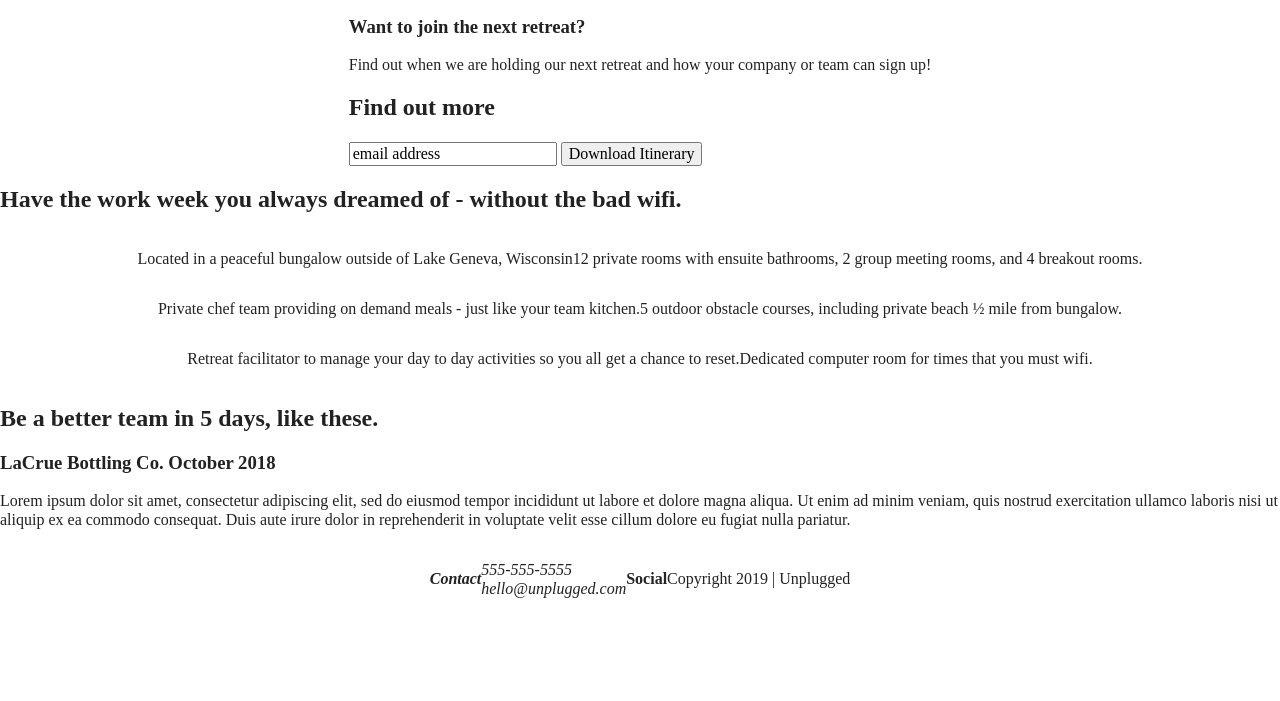
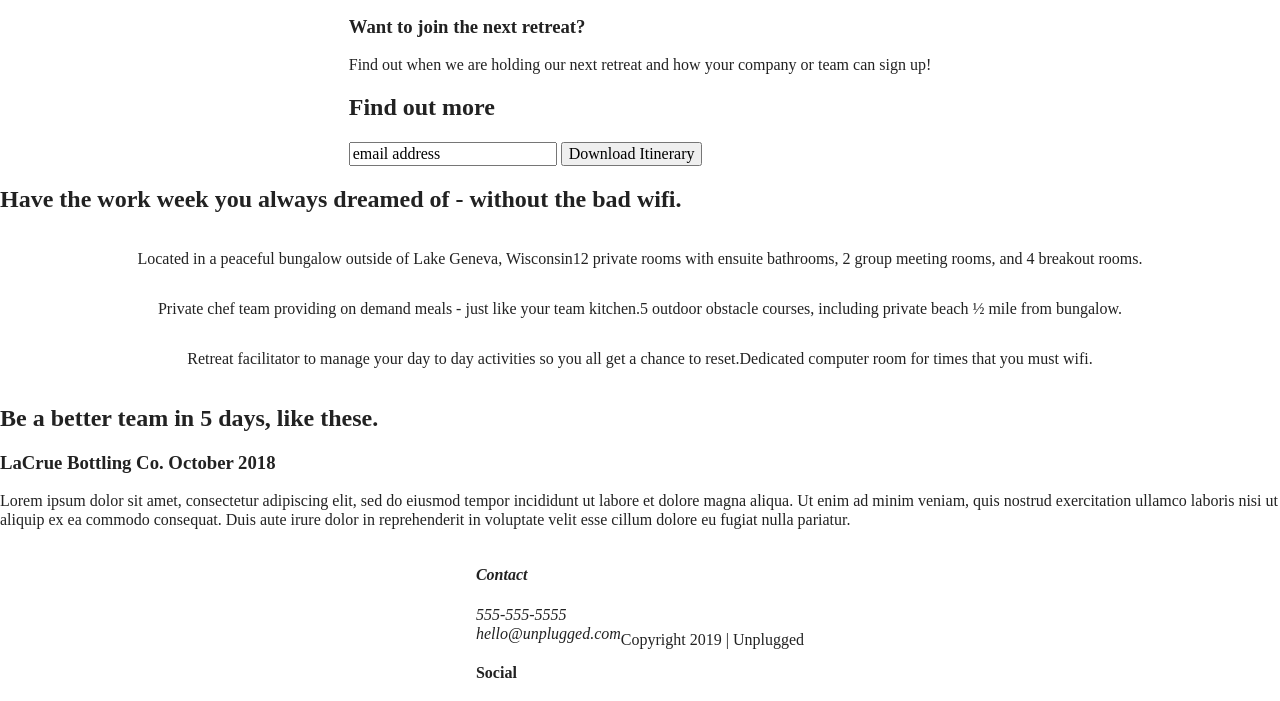
Before and after one commit to marylizvision/unplugged-retreat-206-project, a website built with Parcel: page html5-boilerplate_v8.0.0/index.html in a window 1280 px wide. Shown: the part 133-834 px from the top of the page. Before the commit the page ends 800 px from the top, so only its background shows below. Built offline with nearby package versions, Linux system fonts and the light colour scheme.

Commit message:
Checked code against answer

```diff
--- a/html5-boilerplate_v8.0.0/css/main.css
+++ b/html5-boilerplate_v8.0.0/css/main.css
@@ -99,12 +99,6 @@ textarea {
 
   /* Header styles */
 
-  header {
-      align-items: center;
-      display: flex;
-      justify-content: center;
-  }
-
   header .content-wrapper {
       align-items: center;
       display: flex;
@@ -120,9 +114,22 @@ textarea {
   }
 
   header nav ul {
-      align-items: center;
       display: flex;
       justify-content: space-around;
+  }
+
+  /* Footer */
+
+  footer .social-icons {
+    align-items: center;
+    display: flex;
+    justify-content: space-around;
+  }
+
+  footer .social-icons {
+    align-items: center;
+    display: flex;
+    justify-content: center;
   }
 
  /* ------------- Mobile Styles - Homepage ------------- */
@@ -188,50 +195,6 @@ textarea {
     align-items: center;
     display: flex;
     flex-flow: row wrap;
-    justify-content: center;
-  }
-
-  /* Footer */
-
-  footer {
-    align-items: center;
-    display: flex;
-    justify-content: center;
-  }
-
-  footer .content-wrapper {
-    align-items: center;
-    display: flex;
-    justify-content: center;
-  }
-
-  .footer-content {
-    align-items: center;
-    display: flex;
-    justify-content: center;
-  }
-
-  .contact {
-    align-items: center;
-    display: flex;
-    justify-content: center;
-  }
-
-  footer .social {
-    align-items: center;
-    display: flex;
-    justify-content: center;
-  }
-
-  footer .social-icons {
-    align-items: center;
-    display: flex;
-    justify-content: space-around;
-  }
-
-  .copyright {
-    align-items: center;
-    display: flex;
     justify-content: center;
   }
 
```
